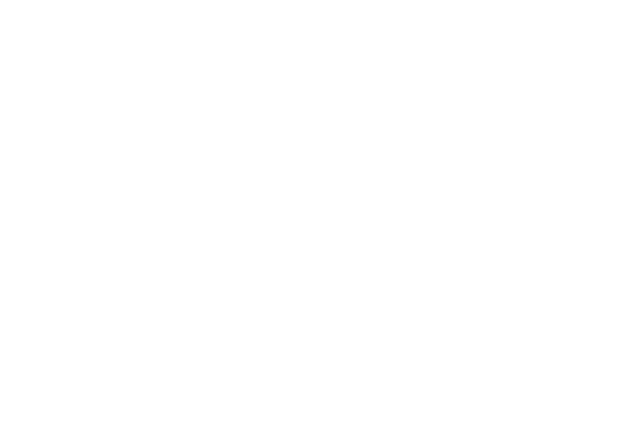
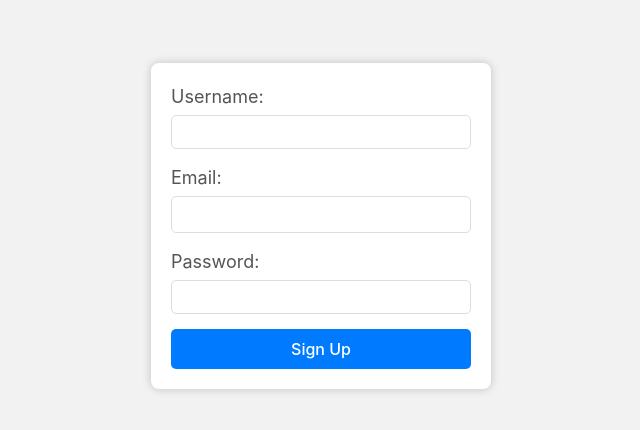
Before and after one commit to 2dogsandaguy/Code-war-2, a React (Vite) app in the folder client/: page /signup in a window 1280 px wide. Before the commit this address had no page. Shown: the part 174-604 px from the top of the page, without its empty margins (319-959 px from the left). Built offline with nearby package versions, Linux system fonts and the light colour scheme.

Commit message:
sign up page setup and style

```diff
--- a/client/src/App.jsx
+++ b/client/src/App.jsx
@@ -1,15 +1,15 @@
-import './App.css'
-import { Outlet, useLocation } from 'react-router-dom';
-import { useState } from 'react'
-
+import { BrowserRouter as Router, Routes, Route } from 'react-router-dom';
 import Home from './components/Home.jsx'
+import SignUp from './components/signup.jsx';
 
 function App() {
-
   return (
-    <>
-      <Outlet/>
-    </>
+    <Router>
+      <Routes>
+        <Route path="/signup" element={<SignUp />} />
+        <Route path="/" element={<Home />} />
+      </Routes>
+    </Router>
   )
 }
 
--- a/client/src/components/Home.jsx
+++ b/client/src/components/Home.jsx
@@ -1,4 +1,5 @@
 import { useState } from "react";
+import { Link } from 'react-router-dom';
 // import bgImage from '../../../public/images/home_page.jpg';
 import bgVideo from '../../../public/video/home_page_video.mp4';
 
@@ -39,11 +40,11 @@
                 </label>
                 <div style={{ display: 'flex', justifyContent: 'space-between', width: '200px', marginTop: '20px' }}>
                     <button>Sign In</button>
-                    <button>Sign Up</button>
+                    <button><Link to="/signup" style={{ color: 'white' }}>Sign Up</Link></button>
+
                 </div>
             </div>
         </div>
     );
 }
-
 export default Login;
--- /dev/null
+++ b/client/src/components/SignUp.css
@@ -0,0 +1,48 @@
+.container {
+    display: flex;
+    justify-content: center;
+    align-items: center;
+    height: 100vh;
+    background-color: #f2f2f2;
+}
+
+form {
+    width: 300px;
+    padding: 20px;
+    background-color: white;
+    border-radius: 8px;
+    box-shadow: 0px 0px 10px 0px #00000033;
+}
+
+.form-label {
+    font-size: 18px;
+    color: #555;
+}
+
+.form-control {
+    width: 100%;
+    padding: 10px;
+    margin-top: 5px;
+    margin-bottom: 15px;
+    border-radius: 5px;
+    border: 1px solid #ddd;
+    box-sizing: border-box;
+}
+
+.btn {
+    width: 100%;
+    padding: 10px;
+    border: none;
+    border-radius: 5px;
+    background-color: #007BFF;
+    color: white;
+    cursor: pointer;
+}
+.btn:hover {
+    background-color: #0056b3;
+}
+
+input[type="email"] {
+    background-color: white;
+    color: black;
+}
--- /dev/null
+++ b/client/src/components/SignUp.jsx
@@ -0,0 +1,36 @@
+import { useState } from "react";
+import './SignUp.css';
+
+function signUp () {
+    const [username, setUsername] = useState('');
+    const [email, setEmail] = useState('');
+    const [password, setPassword] = useState('');
+
+    const handleSubmit = async (event) => {
+        event.preventDefault();
+
+        //database
+    };
+
+    return (
+      <div className="container">
+          <form onSubmit={handleSubmit} className="mt-5">
+              <div className="mb-3">
+                  <label className="form-label">Username:</label>
+                  <input type="text" className="form-control" value={username} onChange={(e) => setUsername(e.target.value)} />
+              </div>
+              <div className="mb-3">
+                  <label className="form-label">Email:</label>
+                  <input type="email" className="form-control" value={email} onChange={(e) => setEmail(e.target.value)} />
+              </div>
+              <div className="mb-3">
+                  <label className="form-label">Password:</label>
+                  <input type="password" className="form-control" value={password} onChange={(e) => setPassword(e.target.value)} />
+              </div>
+              <button type="submit" className="btn btn-primary">Sign Up</button>
+          </form>
+      </div>
+  );
+}
+
+    export default signUp;
```
Also changed, not shown: client/src/main.jsx (+6 -5 lines), client/src/components/Header.jsx (deleted).
